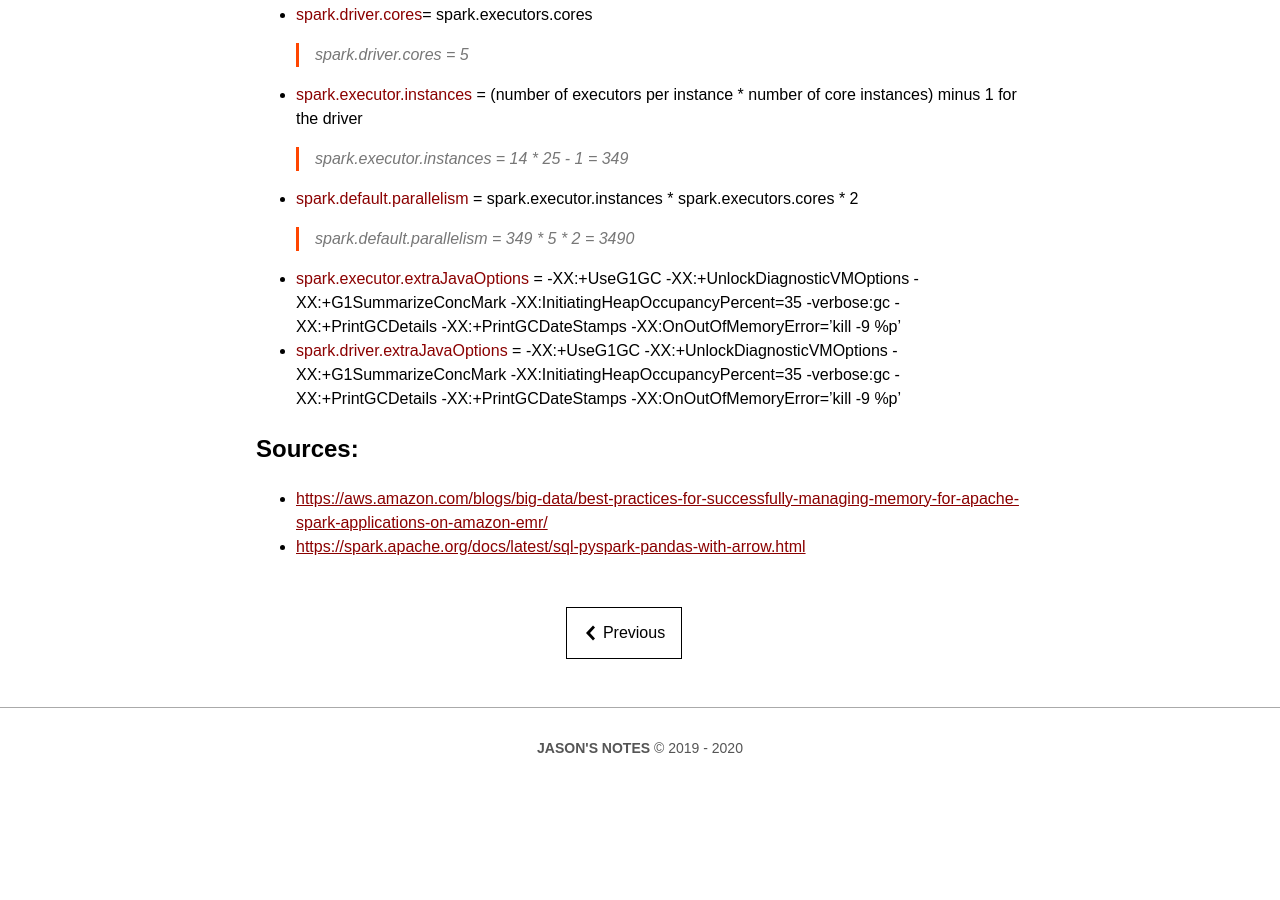
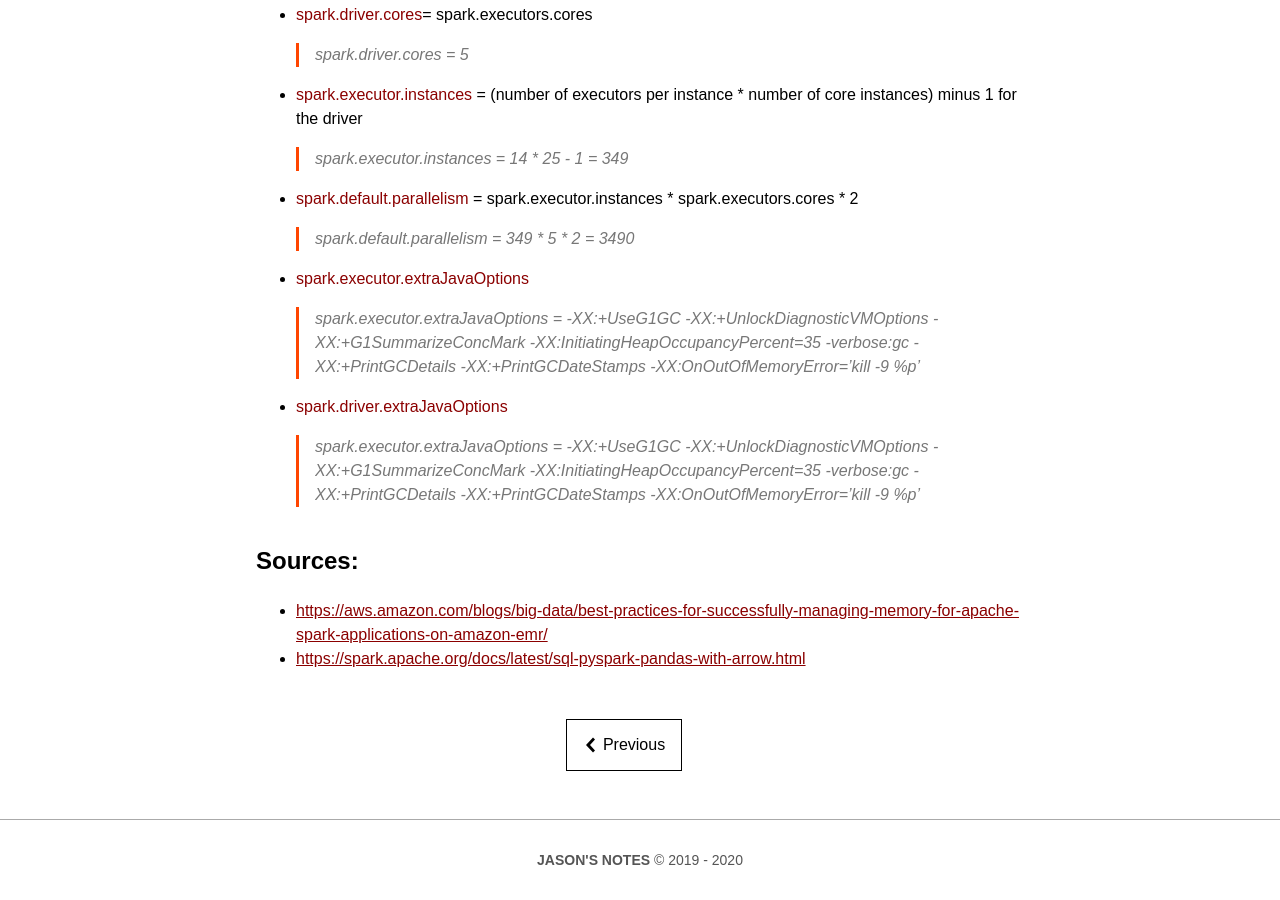
Before and after one commit to jasontthai/jasonthai.me, a Jekyll site: the page built from _posts/2020-02-27-some-notes-on-apache-spark-memory-management.md, in a window 1280 px wide and 900 px high, scrolled down 1361 px. Built offline with Jekyll 4.4.1, drawn with Linux system fonts in a browser that asks for light colours; our own code applies the rules of GitHub Pages for plain Markdown files; comment, search, counter and statistics services are not loaded; before the commit the page ends 2149 px from its top, so only the background shows below that.

Commit message:
update _posts/2020-02-27-some-notes-on-apache-spark-memory-management.md

```diff
--- a/_posts/2020-02-27-some-notes-on-apache-spark-memory-management.md
+++ b/_posts/2020-02-27-some-notes-on-apache-spark-memory-management.md
@@ -43,8 +43,10 @@
    > spark.executor.instances = 14 * 25 - 1 = 349
 * <span style="color: darkred">spark.default.parallelism</span> = spark.executor.instances * spark.executors.cores * 2
    > spark.default.parallelism = 349 * 5 * 2 = 3490
-* <span style="color: darkred">spark.executor.extraJavaOptions</span> = -XX:+UseG1GC -XX:+UnlockDiagnosticVMOptions -XX:+G1SummarizeConcMark -XX:InitiatingHeapOccupancyPercent=35 -verbose:gc -XX:+PrintGCDetails -XX:+PrintGCDateStamps -XX:OnOutOfMemoryError='kill -9 %p'
-* <span style="color: darkred">spark.driver.extraJavaOptions</span> = -XX:+UseG1GC -XX:+UnlockDiagnosticVMOptions -XX:+G1SummarizeConcMark -XX:InitiatingHeapOccupancyPercent=35 -verbose:gc -XX:+PrintGCDetails -XX:+PrintGCDateStamps -XX:OnOutOfMemoryError='kill -9 %p'
+* <span style="color: darkred">spark.executor.extraJavaOptions</span>
+   > spark.executor.extraJavaOptions = -XX:+UseG1GC -XX:+UnlockDiagnosticVMOptions -XX:+G1SummarizeConcMark -XX:InitiatingHeapOccupancyPercent=35 -verbose:gc -XX:+PrintGCDetails -XX:+PrintGCDateStamps -XX:OnOutOfMemoryError='kill -9 %p'
+* <span style="color: darkred">spark.driver.extraJavaOptions</span>
+   > spark.executor.extraJavaOptions = -XX:+UseG1GC -XX:+UnlockDiagnosticVMOptions -XX:+G1SummarizeConcMark -XX:InitiatingHeapOccupancyPercent=35 -verbose:gc -XX:+PrintGCDetails -XX:+PrintGCDateStamps -XX:OnOutOfMemoryError='kill -9 %p'
 
 ## Sources:
 * [https://aws.amazon.com/blogs/big-data/best-practices-for-successfully-managing-memory-for-apache-spark-applications-on-amazon-emr/](https://aws.amazon.com/blogs/big-data/best-practices-for-successfully-managing-memory-for-apache-spark-applications-on-amazon-emr/)
```
